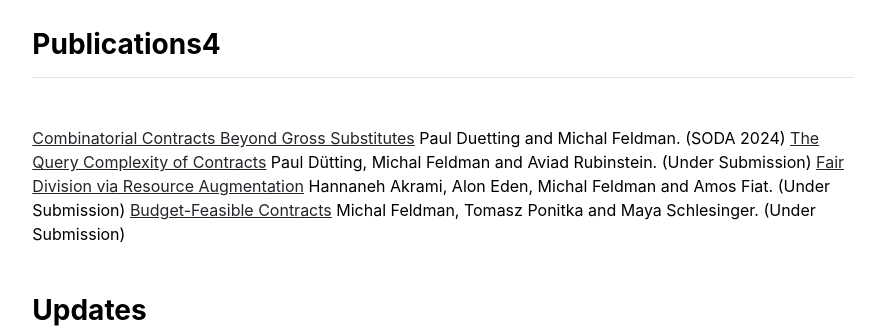
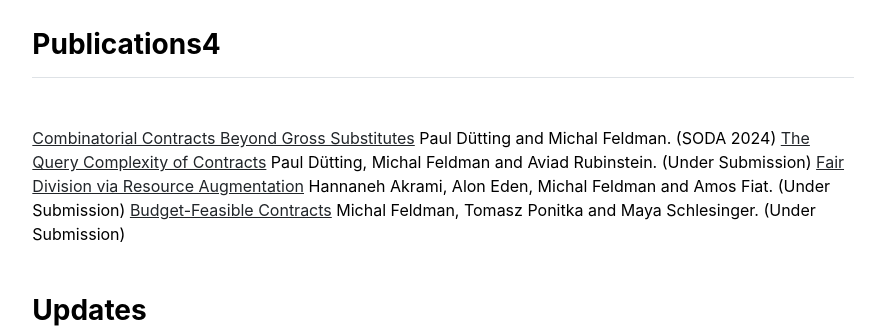
Before and after one commit to yoavGaltzur/yoavGaltzur.github.io, a Jekyll site: the page built from index.md, in a window 1280 px wide. Shown: the part 539-867 px from the top of the page, without its empty margins (197-1082 px from the left). Built offline with Jekyll 4.4.1, drawn with Linux system fonts in a browser that asks for light colours.

Commit message:
Update settings.yml

```diff
--- a/_data/settings.yml
+++ b/_data/settings.yml
@@ -30,7 +30,7 @@ talks:
 - {name: "Fair Division via Resource Augmentation at the Israeli AGT Day 2025", url: "https://www.youtube.com/watch?v=Qa0_j70uVYM"}
 
 publications:
-- {name: "Combinatorial Contracts Beyond Gross Substitutes", url: "https://epubs.siam.org/doi/abs/10.1137/1.9781611977912.5", coauthors: "Paul Duetting and Michal Feldman", venue: "SODA 2024"}
+- {name: "Combinatorial Contracts Beyond Gross Substitutes", url: "https://epubs.siam.org/doi/abs/10.1137/1.9781611977912.5", coauthors: "Paul Dütting and Michal Feldman", venue: "SODA 2024"}
 - {name: "The Query Complexity of Contracts", url: "https://arxiv.org/abs/2403.09794", coauthors: "Paul Dütting, Michal Feldman and Aviad Rubinstein", venue: "Under Submission"}
 - {name: "Fair Division via Resource Augmentation", url: "https://arxiv.org/abs/2502.09377", coauthors: "Hannaneh Akrami, Alon Eden, Michal Feldman and Amos Fiat", venue: "Under Submission"}
 - {name: "Budget-Feasible Contracts", url: "https://arxiv.org/abs/2504.01773", coauthors: "Michal Feldman, Tomasz Ponitka and Maya Schlesinger", venue: "Under Submission"}
```
